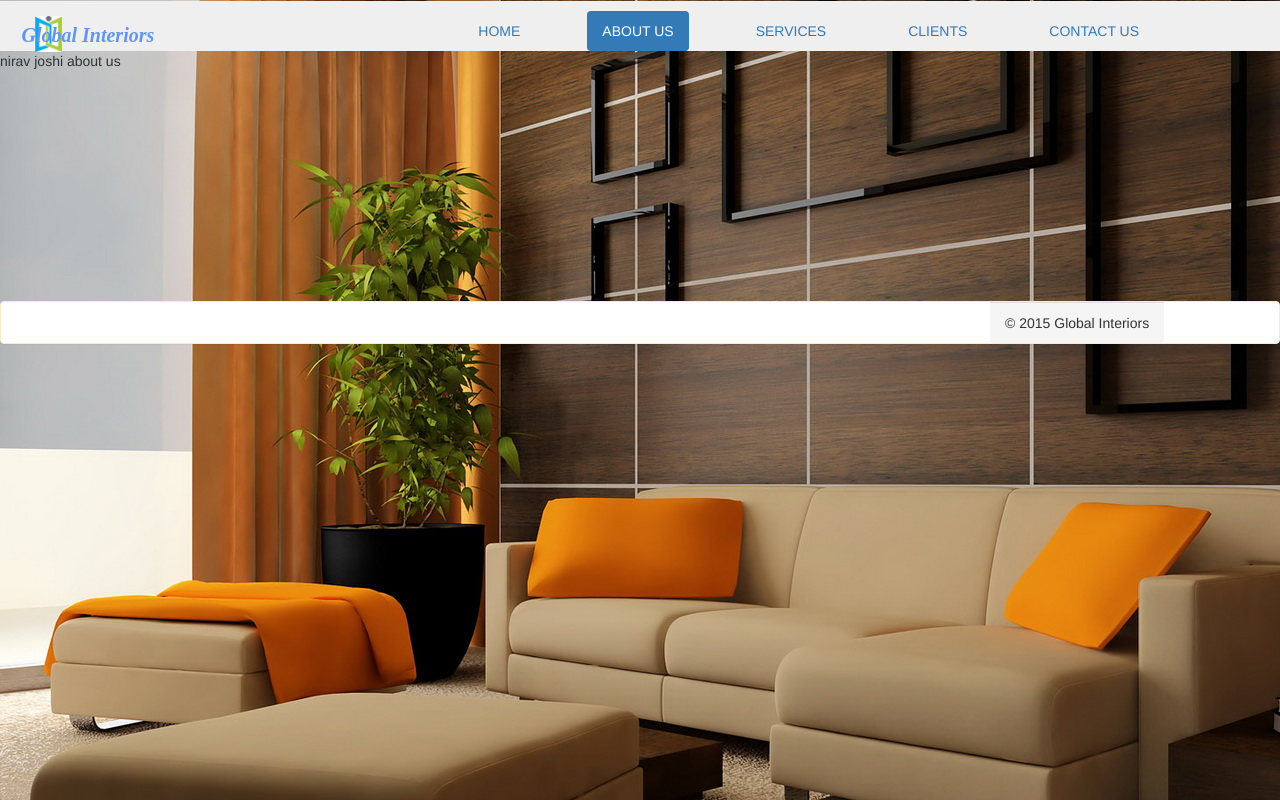
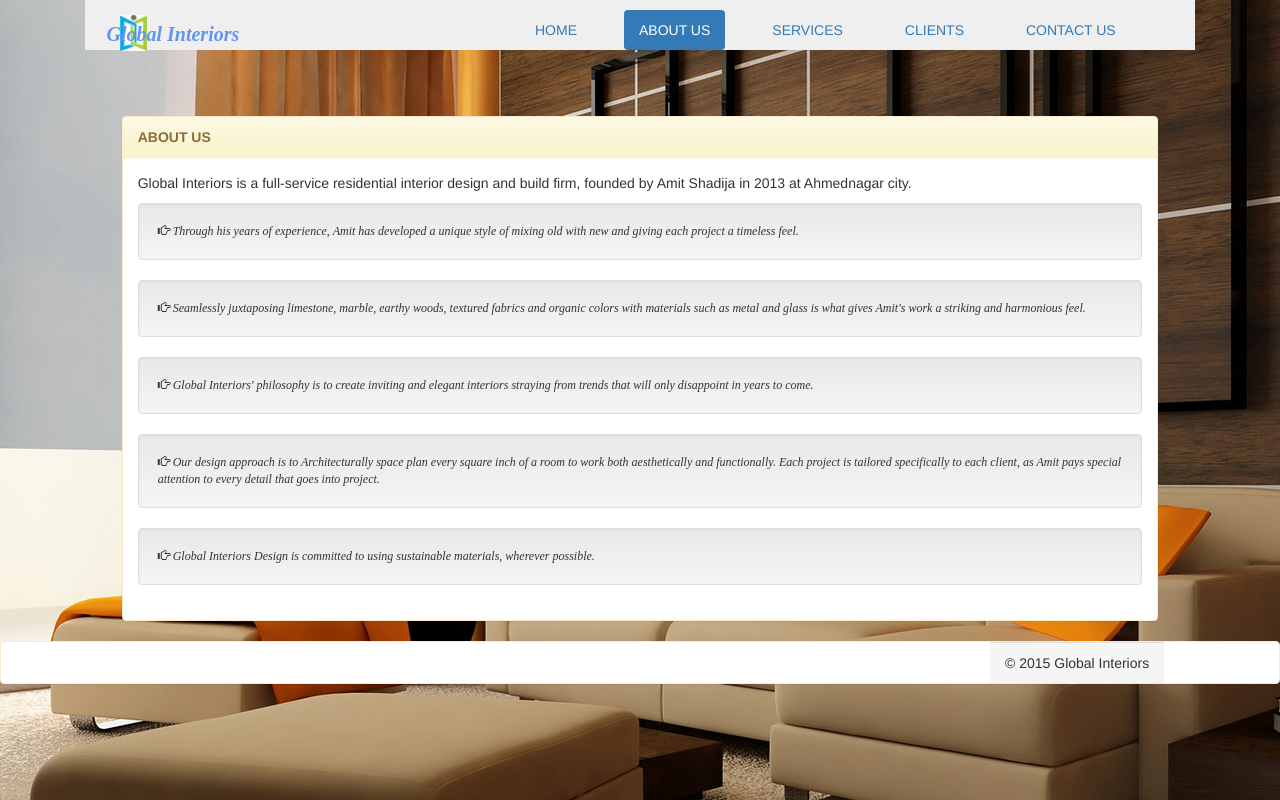
Before and after one commit to niravjoshi/gi_by_as, a Django app: page /aboutus/ in a window 1280 px wide. Run offline with Django 3.2, Linux system fonts and the light colour scheme; some libraries are stand-ins or nearby versions.

Commit message:
Add and fixed footer issue. Added about us page.

```diff
--- a/globalinterio/gi_by_as/static/css/gi.css
+++ b/globalinterio/gi_by_as/static/css/gi.css
@@ -10,7 +10,7 @@
 .logo_name {
     margin-left: -50px;
     margin-top: 20px;
-    position: absolute;
+    position: fixed;
     color:cornflowerblue;
     font-size: 20px;
     font-family: Times New Roman;
@@ -28,7 +28,7 @@
 }
 
 .tab_name {
-    margin-left: 50px;
+    margin-left: 30px;
     margin-top: 10px;
     position: absolute;
 }
@@ -60,11 +60,33 @@
     font-style: italic;
 }
 
-.footer {
+.home_slide {
     position: fixed;
-    margin-top: 18%;
+    margin: auto;
+    width: 100%;
 }
 
+.home_empty_div {
+    margin-top:12%;
+}
+
+.footer_home {
+    position: fixed;
+    bottom: 0px;
+    width: 100%;
+    height: 100%;
+    left: 0px;
+    margin-top: 24%;
+}
+
+.footer_contact {
+    position: fixed;
+    bottom: 0px;
+    width: 100%;
+    height: 100%;
+    left: 0px;
+    margin-top: 16%;
+}
 .foot_text {
     float: right;
     margin-right:8%;
--- a/globalinterio/templates/about.html
+++ b/globalinterio/templates/about.html
@@ -1,4 +1,26 @@
 {% include "base.html" %}
-nirav joshi
-about us
-{% include "footer.html"%}
+{% load staticfiles %}
+<div class="row">
+    <div class="col-xs-12" style="padding-top:5%">
+        <div class="col-xs-1">
+        </div>
+        <div class="col-xs-10">
+            <div class="panel panel-warning">
+                <div class="panel-heading"><b>ABOUT US</b></div>
+                <div class="panel-body">
+                    <p> Global Interiors is a full-service residential interior design and build firm, founded by Amit Shadija in 2013 at Ahmednagar city.</p>
+                    <p class="cont well"><span class="glyphicon glyphicon-hand-right"></span> Through his years of experience, Amit has developed a unique style of mixing old with new and giving each project a timeless feel.</p>
+                    <p class="cont well"><span class="glyphicon glyphicon-hand-right"></span> Seamlessly juxtaposing limestone, marble, earthy woods, textured fabrics and organic colors with materials such as metal and glass is what gives Amit's work a striking and harmonious feel.</p>
+                    <p class="cont well"><span class="glyphicon glyphicon-hand-right"></span> Global Interiors' philosophy is to create inviting and elegant interiors straying from trends that will only disappoint in years to come. </p>
+                    <p class="cont well"><span class="glyphicon glyphicon-hand-right"></span> Our design approach is to Architecturally space plan every square inch of a room to work both aesthetically and functionally. Each project is tailored specifically to each client, as Amit pays special attention to every detail that goes into project.</p>
+                    <p class="cont well"><span class="glyphicon glyphicon-hand-right"></span> Global Interiors Design is committed to using sustainable materials, wherever possible.</p>
+                </div>
+            </div>
+        </div>
+        <div class="col-xs-1">
+        </div>
+    </div>
+</div>
+<div class="panel panel-warning col-xs-12">
+    <div class="panel-footer foot_text"> &copy; 2015 Global Interiors</div>
+</div>
--- a/globalinterio/templates/base.html
+++ b/globalinterio/templates/base.html
@@ -15,11 +15,7 @@
         <script src="https://ajax.googleapis.com/ajax/libs/jquery/1.11.2/jquery.min.js"></script>
     </head>
     <body class="gi_bg">
-        <div class="row-fluid">
-            <div class="row">
-                <div class="col-xs-12"></div>
-            </div>
-            <div class="row">
+    <div class="container">
         <div class="col-xs-12">
             <div class="nav nav-pills nav-bg-color">
                 <div class="col-xs-2">
@@ -35,6 +31,5 @@
             </div>
         </div>
     </div>
-        </div>
     </body>
 </html>
--- a/globalinterio/templates/contact.html
+++ b/globalinterio/templates/contact.html
@@ -40,4 +40,6 @@
         </div>
     </div>
 </div>
-{% include "footer.html"%}
+<div class="panel panel-warning col-xs-12 footer_contact">
+    <div class="panel-footer foot_text"> &copy; 2015 Global Interiors</div>
+</div>
--- a/globalinterio/templates/footer.html
+++ /dev/null
@@ -1,3 +0,0 @@
-<div class="panel panel-warning footer col-xs-12">
-    <div class="panel-footer foot_text"> &copy; 2015 Global Interiors</div>
-</div>
```
Also changed, not shown: globalinterio/templates/home.html (+11 -3 lines). Lines whose indentation alone changed are shown as unchanged.
